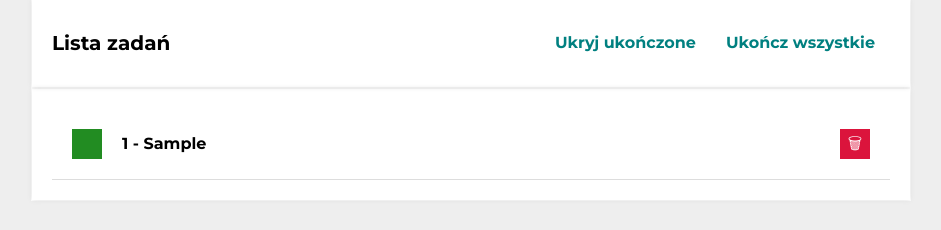
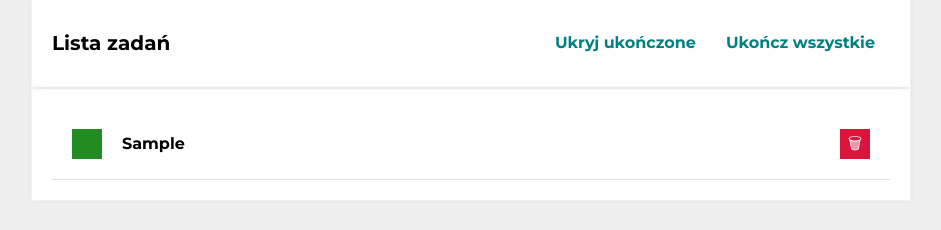
Before and after one commit to Krzysztof-Broniszewski/Todo-list-react, a React (Create React App) app: page / in a window 1280 px wide. Both pictures are taken after typing "Sample" into the empty fields and a click on the button "Dodaj zadanie". Shown: the part 249-479 px from the top of the page, without its empty margins (169-1110 px from the left). Built offline with nearby package versions, Linux system fonts and the light colour scheme.

Commit message:
Button added and Tasks updated

```diff
--- a/src/Tasks/index.js
+++ b/src/Tasks/index.js
@@ -1,34 +1,35 @@
 import "./style.css";
+import { List, Item, Content, Button } from "./styled";
 
 const Tasks = ({ tasks, hideDone, removeTask, toggleTaskDone }) => (
-    <ul className="tasks">
+    <List>
         {tasks.map(task => (
-            <li
+            <Item
                 key={task.id}
-                className={`tasks__item ${task.done && hideDone ? "tasks__item--hidden" : ""}`}>
-                <button
+                hidden={task.done && hideDone}
+                >
+                <Button
                     onClick={() => toggleTaskDone(task.id)}
                     className="
                     tasks__button
                     tasks__button--toggleDone
                     ">
                     {task.done ? "✔" : ""}
-                </button>
-                <span className={`tasks__content
-                 ${task.done ? "tasks__content--done" : ""}`}>
-                    {task.id + " - "}{task.content}
-                </span >
-                <button
+                </Button>
+                <Content done ={task.done}>
+                    {task.content}
+                </Content>
+                <Button
                     onClick={ () => removeTask(task.id)}
                     className="
                     tasks__button
                     tasks__button--remove
                     ">
                     🗑
-                </button>
-            </li>
+                </Button>
+            </Item>
         ))}
-    </ul>
+    </List>
 );
 
 export default Tasks;
--- a/src/Tasks/style.css
+++ b/src/Tasks/style.css
@@ -1,33 +1,3 @@
-.tasks {
-
-    align-items: center;
-    list-style: none;
-    margin: 0;
-    padding: 0;
-}
-
-.tasks__item {
-    display: grid;
-    grid-template-columns: auto 1fr auto;
-    align-items: center;
-    grid-gap: 10px;
-    padding: 10px;
-    border-bottom: 1px solid #ddd;
-}
-
-.tasks__item--hidden {
-    display: none;
-}
-
-.tasks__button {
-    cursor: pointer;
-    border: none;
-    color: white;
-    width: 30px;
-    height: 30px;
-    padding: 0;
-    margin: 10px;
-}
 
 .tasks__button--toggleDone {
     background: hsl(120, 61%, 34%);
@@ -44,10 +14,6 @@
     transition-duration: 0s;
 }
 
-.tasks__content--done {
-    text-decoration: line-through;
-}
-
 .tasks__button--remove {
     background: hsl(348, 83%, 47%);
 }
--- /dev/null
+++ b/src/Tasks/styled.js
@@ -0,0 +1,39 @@
+import styled, { css } from "styled-components";
+
+export const List = styled.ul`
+    align-items: center;
+    list-style: none;
+    margin: 0;
+    padding: 0;
+`;
+
+export const Item = styled.li`
+    display: grid;
+    grid-template-columns: auto 1fr auto;
+    align-items: center;
+    grid-gap: 10px;
+    padding: 10px;
+    border-bottom: 1px solid #ddd;
+
+    ${({ hidden }) => hidden && css`
+        display: none;
+    `}
+`;
+
+export const Content = styled.span`
+    ${({ done }) => done && css`
+    text-decoration: line-through;
+    `}
+`;
+
+export const Button = styled.button`
+    cursor: pointer;
+    border: none;
+    color: white;
+    width: 30px;
+    height: 30px;
+    padding: 0;
+    margin: 10px;
+
+
+`
```
